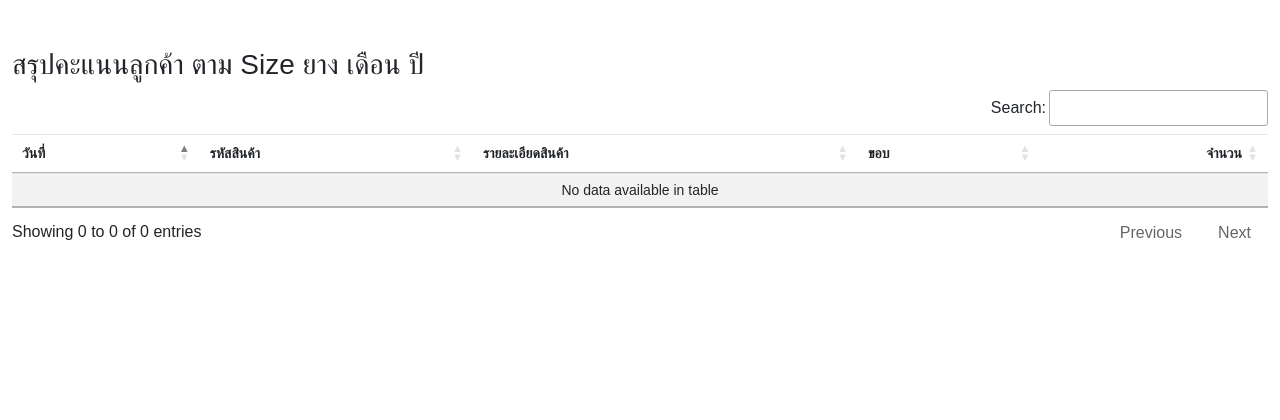
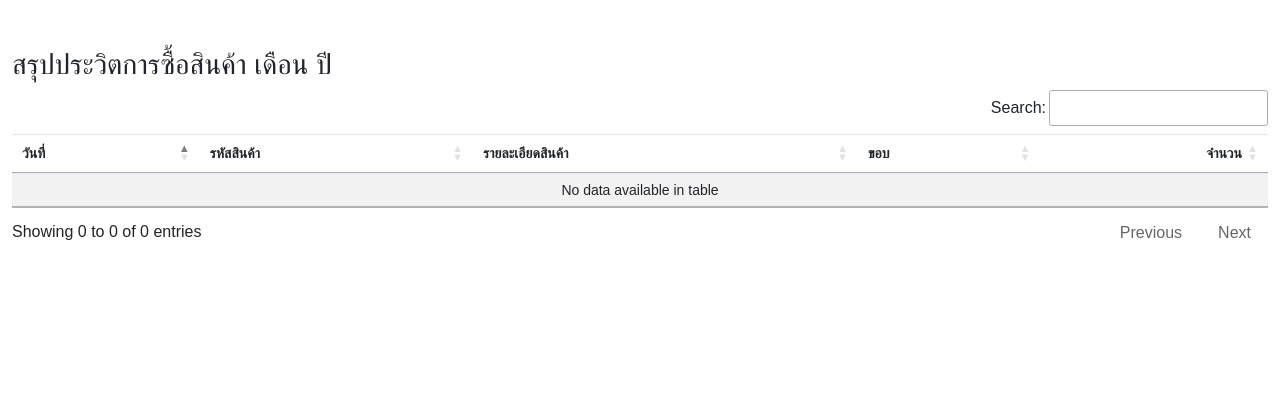
Before and after one commit to beckpalmx77/sac_crm, a PHP site: page /show_data_sale_tires in a window 1280 px wide. Shown: the top 420 px of the page. Run offline with PHP 8.4, Linux system fonts and the light colour scheme; data that the repository does not hold is empty; some libraries are stand-ins or nearby versions; some web fonts are replaced.

Commit message:
Update show_data_sale_tires.php

```diff
--- a/show_data_sale_tires.php
+++ b/show_data_sale_tires.php
@@ -104,7 +104,7 @@ foreach ($MonthCurr as $row_curr) {
 </div>
 
 <div class="container-fluid mt-5">
-    <h3>สรุปคะแนนลูกค้า ตาม Size ยาง เดือน <?php echo $month_name . " ปี " . $year ?></h3>
+    <h3>สรุปประวิตการซื้อสินค้า</ป> เดือน <?php echo $month_name . " ปี " . $year ?></h3>
     <h3><?php echo $customerName ?></h3>
     <div class="table-responsive">
         <table class="table table-striped" id="salesTable">
```
